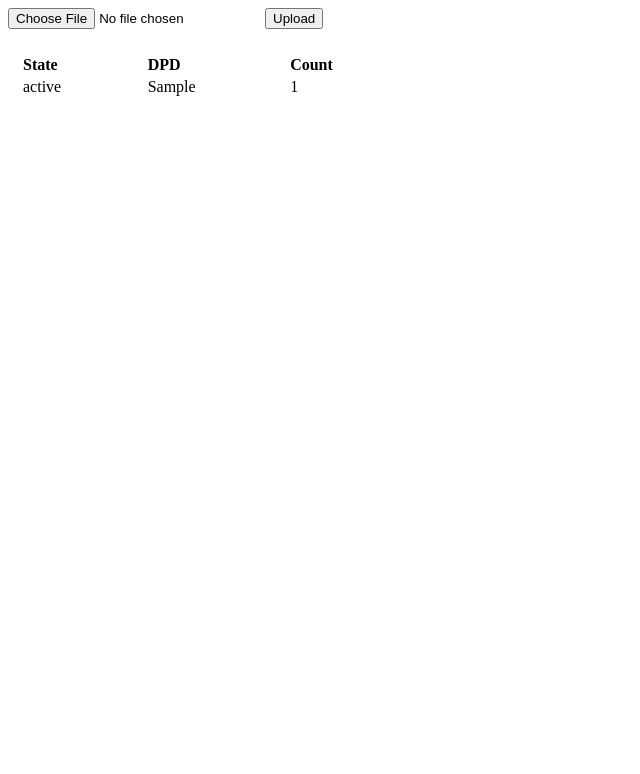
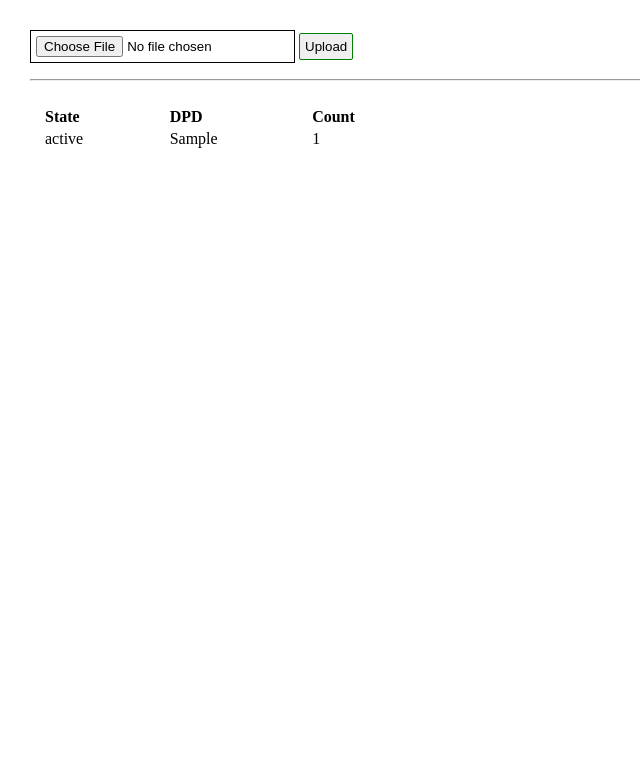
Before and after one commit to rishabh137/File-Uploader, a Django app: page / in a window 1280 px wide. Shown: the top 774 px of the page, without its empty margins (0-640 px from the left). Run offline with Django 5.2, Linux system fonts and the light colour scheme; tables that the repository leaves empty hold one stand-in row (values such as "Sample post"); parts of the project's set-up code (start-up, migrations or seed data) failed here and were passed over.

Commit message:
update UI

```diff
--- a/excelapp/templates/upload.html
+++ b/excelapp/templates/upload.html
@@ -13,6 +13,23 @@
   .table-content th,
   .table-content td {
     padding: 2px 15px;
+  }
+
+  body {
+    margin-top: 30px;
+    margin-left: 30px;
+  }
+
+  #input_field {
+    border: 1px solid black;
+    padding: 5px;
+  }
+
+  #btn {
+    border: 1px solid green;
+    padding: 5px;
+    border-radius: 2px;
+    cursor: pointer;
   }
 </style>
 
@@ -30,6 +47,7 @@
 </form>
 
 <p></p>
+<hr />
 
 {% if result %}
   <table class="table-content">
```
